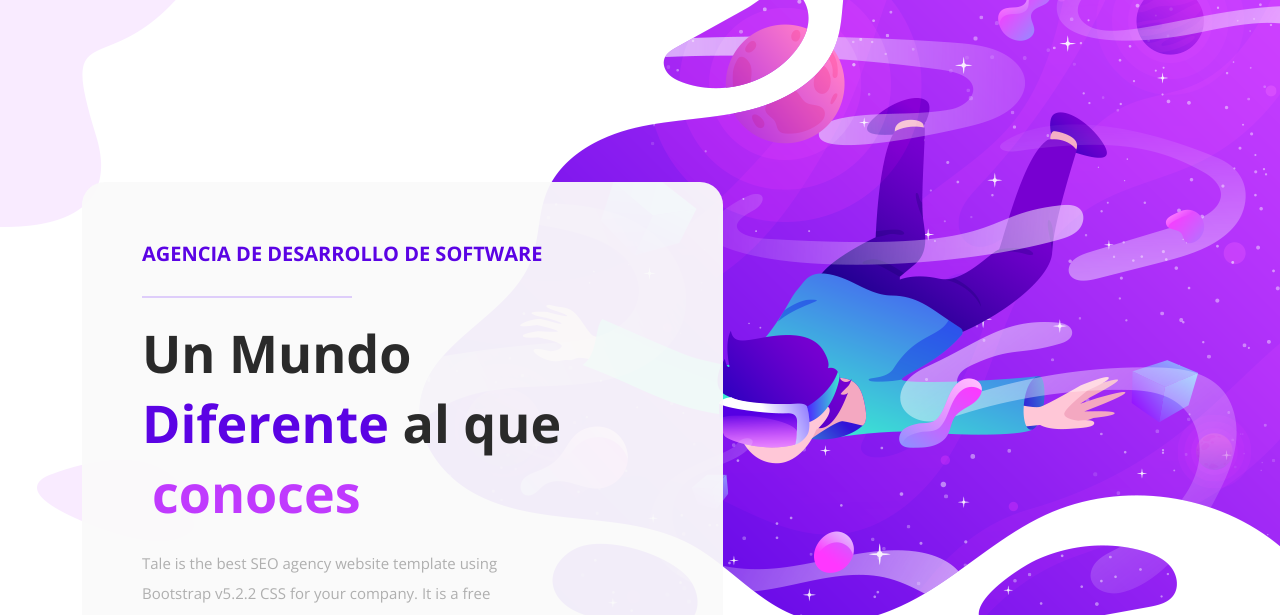
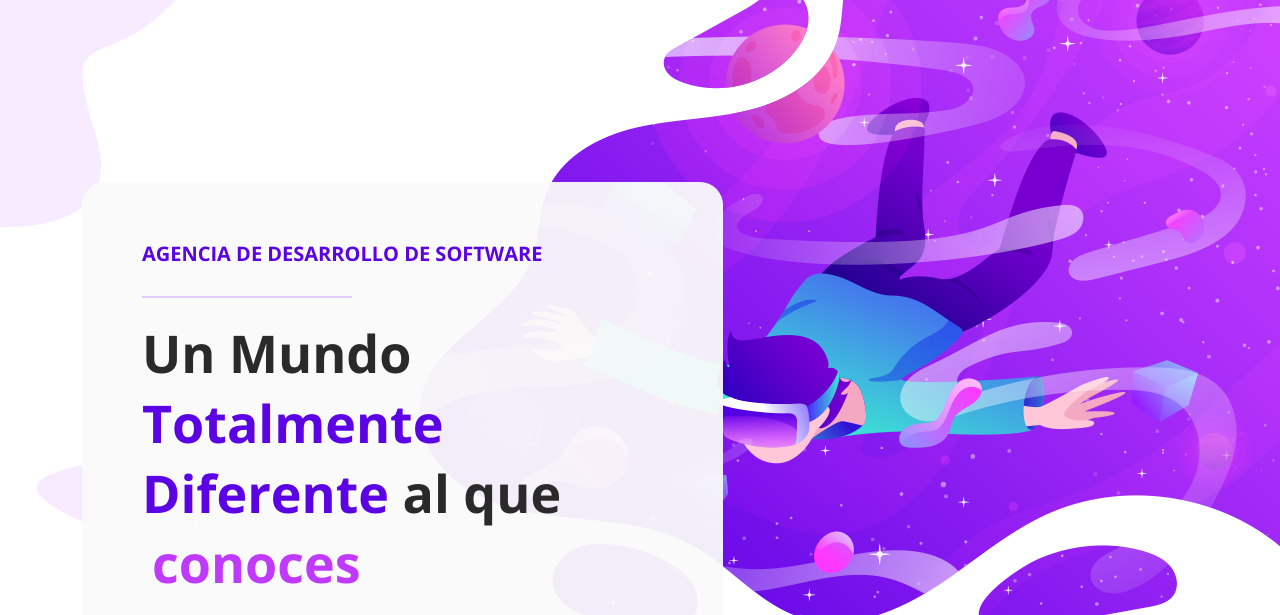
Before and after one commit to KevinLimon/Proyecto1, a plain HTML site: page index.html in a window 1280 px wide. Shown: the part 170-785 px from the top of the page. Drawn offline with nearby package versions, Linux system fonts and the light colour scheme.

Commit message:
Nuevo mensaje

```diff
--- a/index.html
+++ b/index.html
@@ -117,7 +117,7 @@ https://templatemo.com/tm-582-tale-seo-agency
           <div class="caption header-text">
             <h6>AGENCIA DE DESARROLLO DE SOFTWARE</h6>
             <div class="line-dec"></div>
-            <h4>Un Mundo <em>Diferente</em> al que  <span>conoces</span></h4>
+            <h4>Un Mundo <em>Totalmente Diferente</em> al que <span>conoces</span></h4>
             <p>Tale is the best SEO agency website template using Bootstrap v5.2.2 CSS for your company. It is a free
               download provided by TemplateMo. There are 3 HTML pages, <a href="index.html">Home</a>, <a
                 href="about.html">About</a>, and <a href="faqs.html">FAQ</a>.</p>
```
